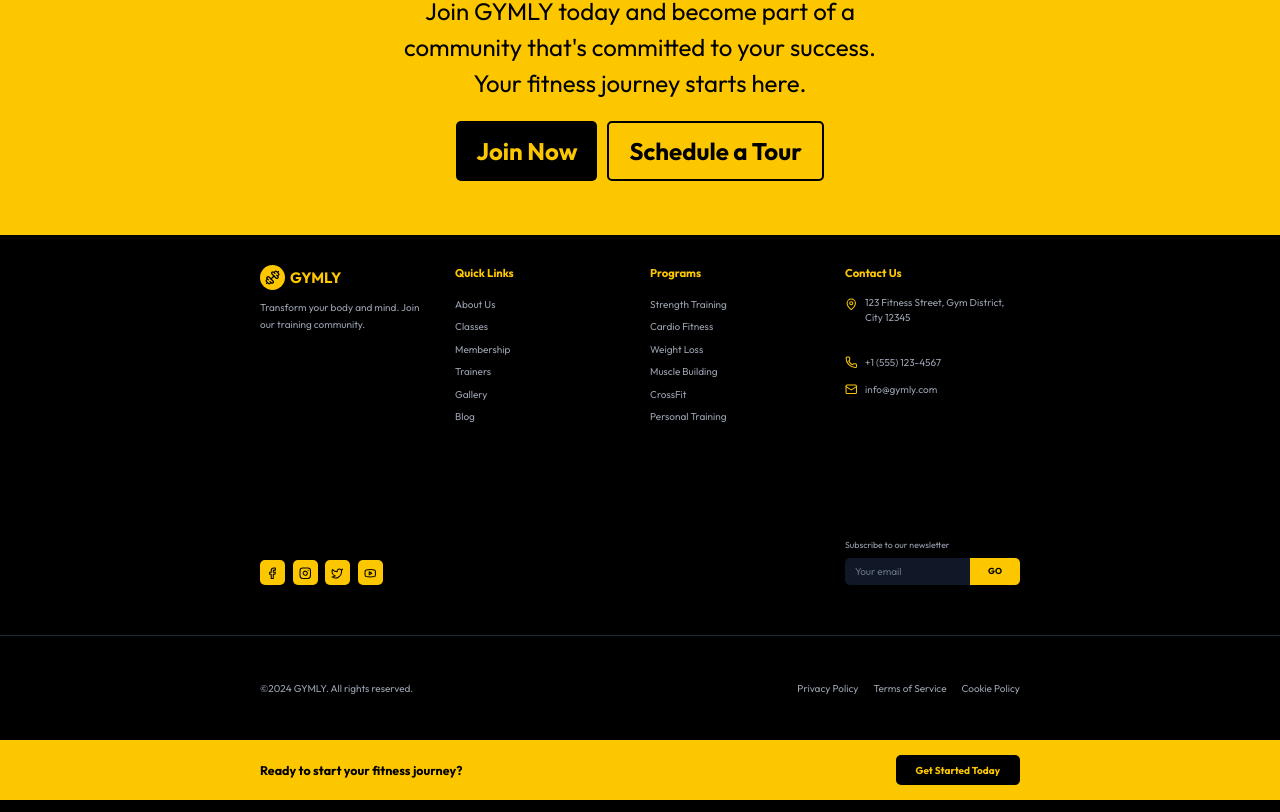
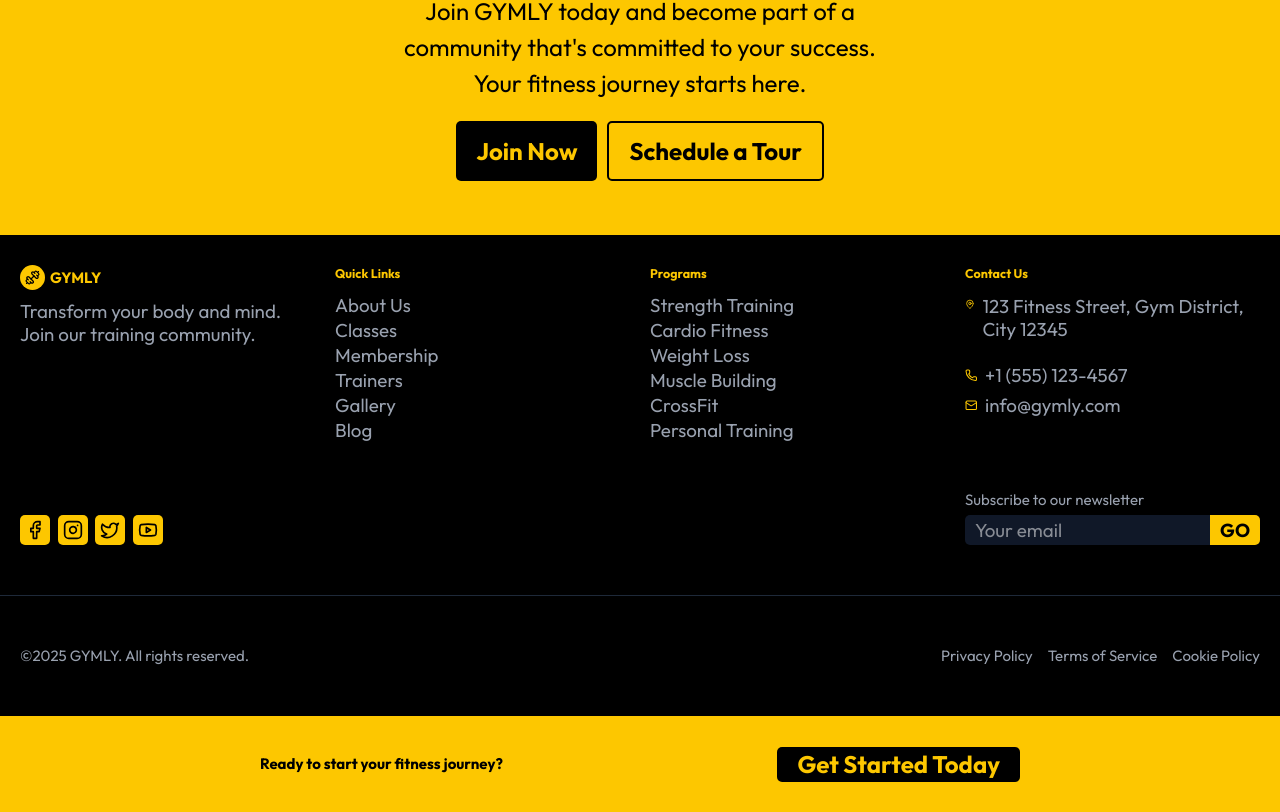
Before and after one commit to ahmed-yasser66/gymly, a Next.js app: page /about in a window 1280 px wide. Shown: the part 2695-3507 px from the top of the page. Built offline with nearby package versions, Linux system fonts and the light colour scheme.

Commit message:
fixes footer size

```diff
--- a/app/(root)/footer.tsx
+++ b/app/(root)/footer.tsx
@@ -34,23 +34,22 @@ const programs = [
   "Personal Training"
 ];
 
-// Pre-calculate year to avoid CLS from dynamic calculation
-const CURRENT_YEAR = 2024;
-
 export default function Footer() {
   return (
     <footer className="border-t-4 border-yellow-400 bg-black">
-      <div className="max-w-7xl mx-auto px-8 py-12">
-        {/* Use explicit grid with auto-rows to prevent height shifts */}
-        <div className="mb-8 grid grid-cols-1 gap-8 md:grid-cols-2 lg:grid-cols-4 auto-rows-fr">
+      <div className="max-w-wide mx-auto px-8 py-12 text-3xl">
+        <div className="mb-8 grid grid-cols-1 gap-8 md:grid-cols-2 lg:grid-cols-4">
+
           <FooterBrand />
+
           <FooterList title="Quick Links" items={quickLinks} />
+
           <FooterList title="Programs" items={programs} />
+
           <FooterContact />
         </div>
       </div>
 
-      {/* Fixed height divider */}
       <div className="h-px bg-gray-800"></div>
 
       <FooterBottom />
@@ -62,21 +61,18 @@ export default function Footer() {
 
 function FooterBrand() {
   return (
-    <div className="flex h-full min-h-[320px] flex-col">
-      {/* Fixed height for logo area */}
+    <div className="flex min-h-[280px] flex-col">
       <div className="mb-4 flex h-10 items-center gap-2">
-        <div className="flex h-10 w-10 shrink-0 items-center justify-center rounded-full bg-yellow-400 p-2">
+        <div className="flex h-10 w-10 items-center justify-center rounded-full bg-yellow-400 p-2">
           <Dumbbell className="h-6 w-6 text-black" />
         </div>
         <span className="text-2xl font-bold text-yellow-400">GYMLY</span>
       </div>
 
-      {/* Fixed height for description */}
-      <p className="mb-6 h-16 text-base leading-relaxed text-gray-400">
+      <p className="mb-4 min-h-[80px] text-gray-400">
         Transform your body and mind. Join our training community.
       </p>
 
-      {/* Social icons with fixed dimensions */}
       <div className="mt-auto flex gap-3">
         {socials.map((s, i) => {
           const Icon = s.icon;
@@ -85,9 +81,9 @@ function FooterBrand() {
               key={i}
               aria-label={s.label}
               href="#"
-              className="flex h-10 w-10 shrink-0 items-center justify-center rounded-lg bg-yellow-400 p-2 transition-colors hover:bg-yellow-300"
+              className="flex h-12 w-12 items-center justify-center rounded-lg bg-yellow-400 p-2 transition-colors hover:bg-yellow-300"
             >
-              <Icon className="h-5 w-5 text-black" />
+              <Icon className="size-8 text-black" />
             </a>
           );
         })}
@@ -98,15 +94,14 @@ function FooterBrand() {
 
 function FooterList({ title, items }: { title: string; items: string[] }) {
   return (
-    <div className="h-full min-h-[320px]">
-      {/* Fixed height for title */}
-      <h3 className="mb-4 h-8 text-lg font-bold text-yellow-400">{title}</h3>
+    <div className="min-h-[280px]">
+      <h3 className="mb-4 h-8 text-xl font-bold text-yellow-400">{title}</h3>
       <ul className="space-y-2">
-        {items.map((item: any, i: any) => (
-          <li key={i} className="h-7 flex items-center">
+        {items.map((item, i) => (
+          <li key={i} className="flex h-8 items-center">
             <a
               href="#"
-              className="text-base text-gray-400 transition-colors hover:text-yellow-400"
+              className="text-gray-400 transition-colors hover:text-yellow-400"
             >
               {item}
             </a>
@@ -119,29 +114,27 @@ function FooterList({ title, items }: { title: string; items: string[] }) {
 
 function FooterContact() {
   return (
-    <div className="flex h-full min-h-[320px] flex-col">
-      {/* Fixed height for title */}
-      <h3 className="mb-4 h-8 text-lg font-bold text-yellow-400">
+    <div className="flex min-h-[280px] flex-col">
+      <h3 className="mb-4 h-8 text-xl font-bold text-yellow-400">
         Contact Us
       </h3>
 
-      <ul className="mb-6 space-y-4">
-        {/* Fixed min-height for each contact item */}
-        <li className="flex min-h-[48px] items-start gap-3">
-          <MapPin className="mt-1 h-5 w-5 shrink-0 text-yellow-400" />
-          <span className="text-base text-gray-400">
+      <ul className="grow space-y-4">
+        <li className="flex min-h-[60px] items-start gap-3">
+          <MapPin className="mt-1 h-5 w-5 text-yellow-400" />
+          <span className="text-gray-400">
             123 Fitness Street, Gym District, City 12345
           </span>
         </li>
 
-        <li className="flex h-7 items-center gap-3">
-          <Phone className="h-5 w-5 shrink-0 text-yellow-400" />
-          <span className="text-base text-gray-400">+1 (555) 123-4567</span>
+        <li className="flex h-8 items-center gap-3">
+          <Phone className="h-5 w-5 text-yellow-400" />
+          <span className="text-gray-400">+1 (555) 123-4567</span>
         </li>
 
-        <li className="flex h-7 items-center gap-3">
-          <Mail className="h-5 w-5 shrink-0 text-yellow-400" />
-          <span className="text-base text-gray-400">info@gymly.com</span>
+        <li className="flex h-8 items-center gap-3">
+          <Mail className="h-5 w-5 text-yellow-400" />
+          <span className="text-gray-400">info@gymly.com</span>
         </li>
       </ul>
 
@@ -152,20 +145,18 @@ function FooterContact() {
 
 function NewsletterForm() {
   return (
-    <div className="mt-auto">
-      {/* Fixed height for label */}
-      <p className="mb-2 h-6 flex items-center text-sm text-gray-400">
+    <div className="mt-6">
+      <p className="mb-2 flex h-8 items-center text-2xl text-gray-400">
         Subscribe to our newsletter
       </p>
 
-      {/* Fixed height for form */}
-      <div className="flex h-11">
+      <div className="flex h-12">
         <input
           type="email"
           placeholder="Your email"
-          className="min-w-0 flex-1 rounded-l-lg bg-gray-900 px-4 text-base text-white placeholder:text-gray-500 focus:outline-none focus:ring-2 focus:ring-yellow-400"
+          className="min-w-0 flex-1 rounded-l-lg bg-gray-900 px-4 text-white focus:ring-2 focus:ring-yellow-400 focus:outline-none"
         />
-        <button className="w-20 shrink-0 rounded-r-lg bg-yellow-400 px-4 text-sm font-bold text-black transition-colors hover:bg-yellow-300">
+        <button className="w-20 rounded-r-lg bg-yellow-400 px-4 font-bold text-black transition-colors hover:bg-yellow-300">
           GO
         </button>
       </div>
@@ -175,11 +166,9 @@ function NewsletterForm() {
 
 function FooterBottom() {
   return (
-    <div className="max-w-7xl mx-auto px-8 py-8">
-      <div className="flex min-h-[64px] flex-col items-center justify-between gap-4 md:flex-row">
-        {/* Fixed year to prevent CLS */}
-        <p className="text-base text-gray-400">
-          ©{CURRENT_YEAR} GYMLY. All rights reserved.
+    <div className="max-w-wide mx-auto flex min-h-[120px] flex-col items-center justify-between gap-4 px-8 py-12 text-2xl md:flex-row">
+      <p className="text-gray-400">
+        ©{new Date().getFullYear()} GYMLY. All rights reserved.
       </p>
 
       <div className="flex flex-wrap justify-center gap-6 md:justify-end">
@@ -188,7 +177,7 @@ function FooterBottom() {
             <a
               key={i}
               href="#"
-                className="whitespace-nowrap text-base text-gray-400 transition-colors hover:text-yellow-400"
+              className="whitespace-nowrap text-gray-400 transition-colors hover:text-yellow-400"
             >
               {item}
             </a>
@@ -196,25 +185,21 @@ function FooterBottom() {
         )}
       </div>
     </div>
-    </div>
   );
 }
 
 function FooterCTA() {
   return (
-    <div className="bg-yellow-400">
-      {/* Fixed height for CTA section */}
-      <div className="mx-auto flex h-24 w-full max-w-7xl items-center px-8">
-        <div className="flex w-full flex-col items-center justify-between gap-4 md:flex-row">
-          <p className="text-lg font-bold text-black md:text-xl">
+    <div className="flex min-h-[96px] items-center bg-yellow-400 py-4">
+      <div className="mx-auto flex w-full max-w-7xl flex-col items-center justify-between gap-4 px-8 md:flex-row">
+        <p className="text-2xl font-bold text-black">
           Ready to start your fitness journey?
         </p>
 
-          <button className="h-12 shrink-0 rounded-lg bg-black px-8 text-base font-bold text-yellow-400 transition-colors hover:bg-gray-900">
+        <button className="flex h-14 items-center justify-center rounded-lg bg-black px-8 py-3 font-bold text-yellow-400 hover:bg-gray-900">
           Get Started Today
         </button>
       </div>
     </div>
-    </div>
   );
 }
```
Lines whose indentation alone changed are shown as unchanged.
